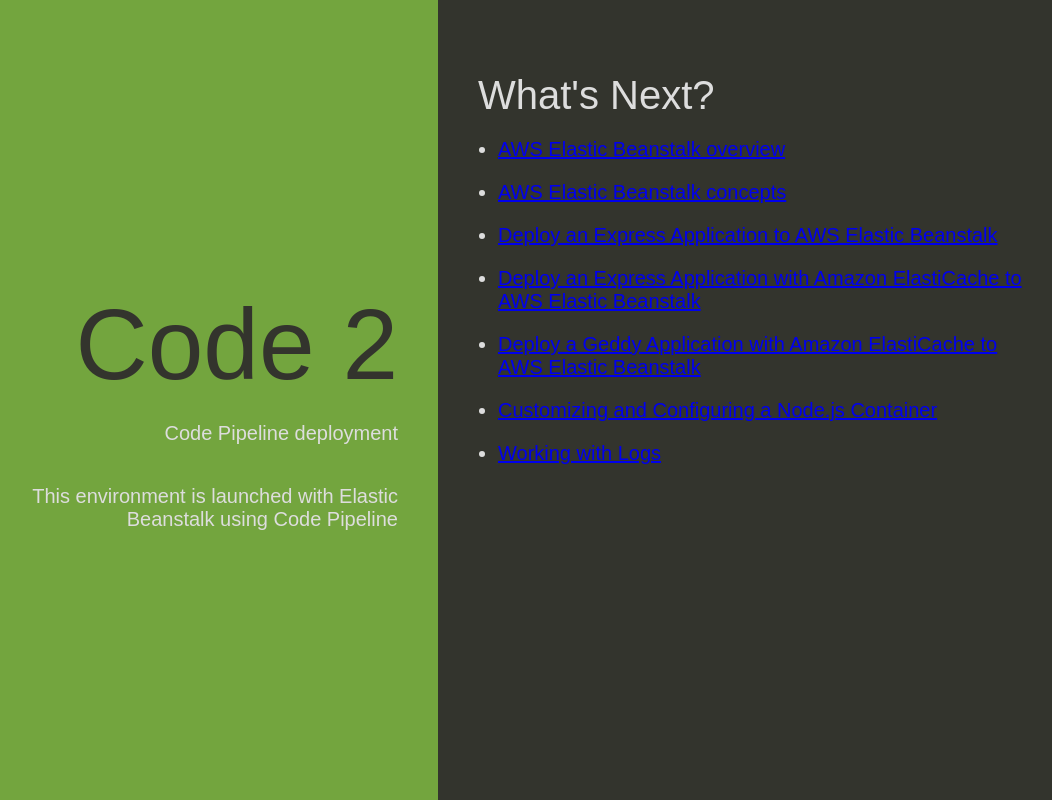
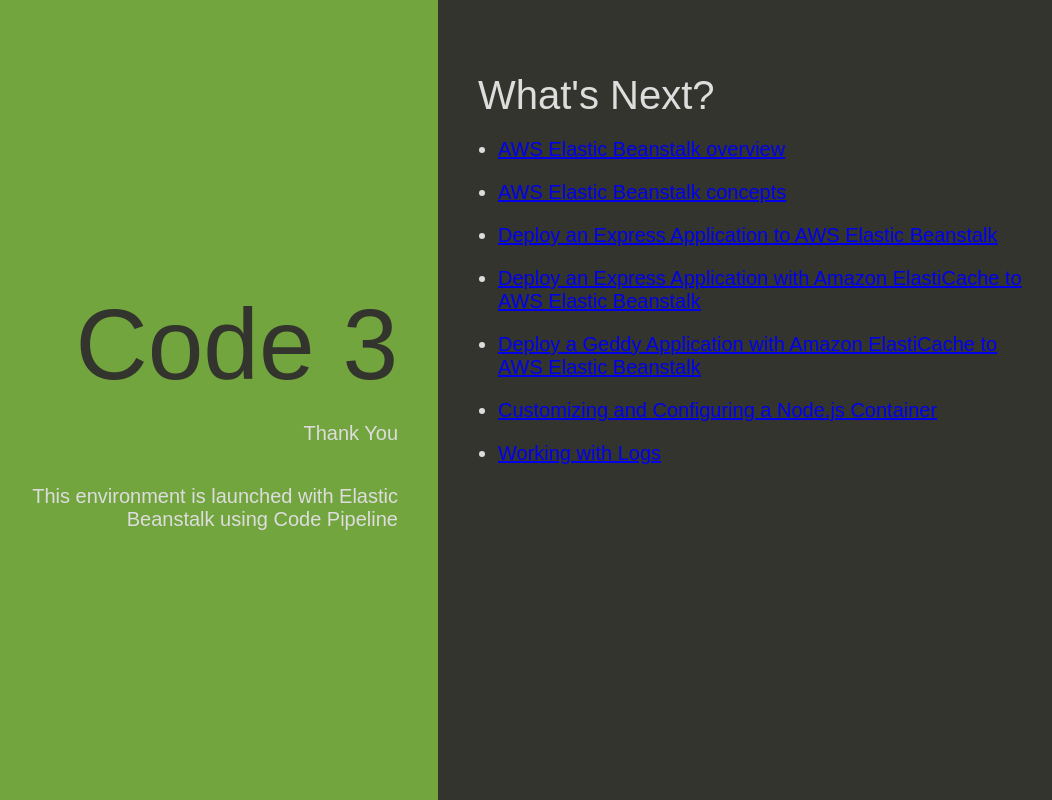
Before and after one commit to jatinethans/ElasticBeanstalk, a website: page index.html in a window 1280 px wide. Shown: the whole page, without its empty margins (202-1254 px from the left). Drawn offline with Linux system fonts and the light colour scheme.

Commit message:
Version 3
Automated Deployment

```diff
--- a/index.html
+++ b/index.html
@@ -74,8 +74,8 @@
   </head>
   <body>
     <div class="textColumn">
-      <h1>Code 2</h1>
-      <p>Code Pipeline deployment</p>
+      <h1>Code 3</h1>
+      <p>Thank You</p>
       <p>This environment is launched with Elastic Beanstalk using Code Pipeline</p>
     </div>
     <div class="linksColumn">
```
